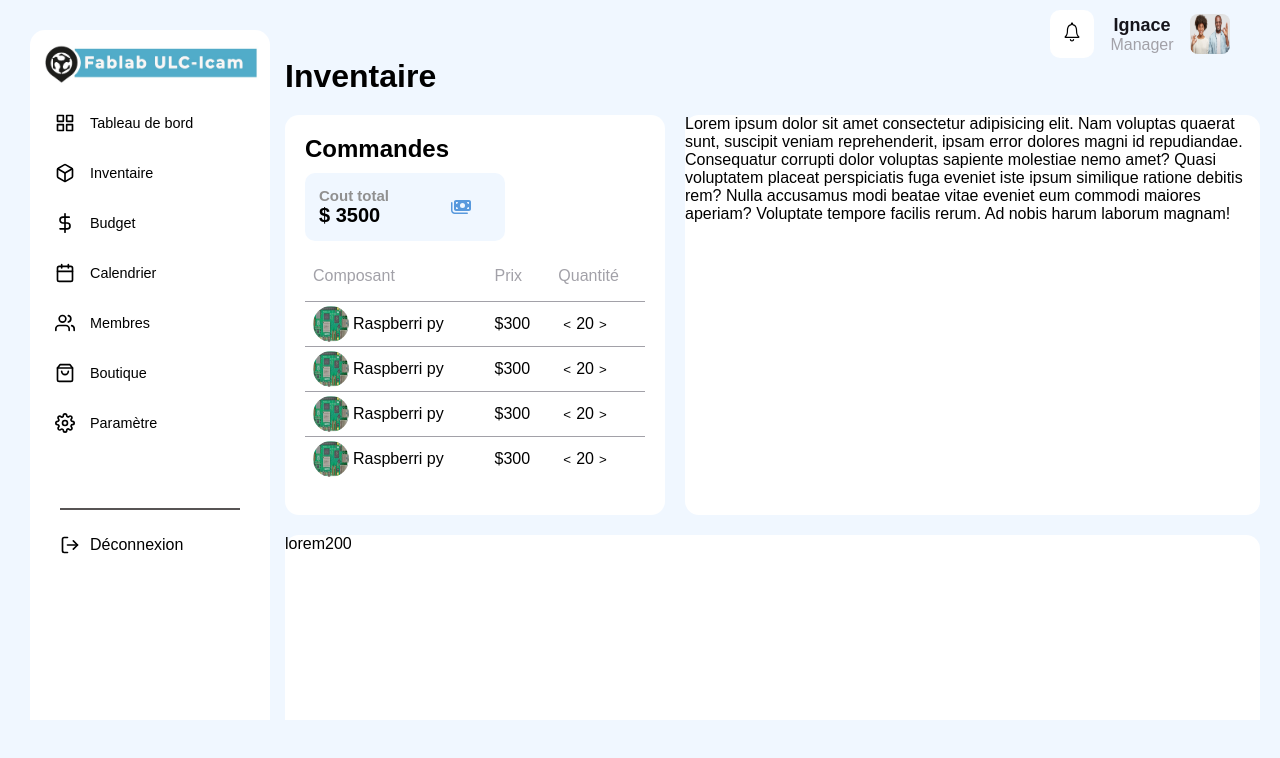
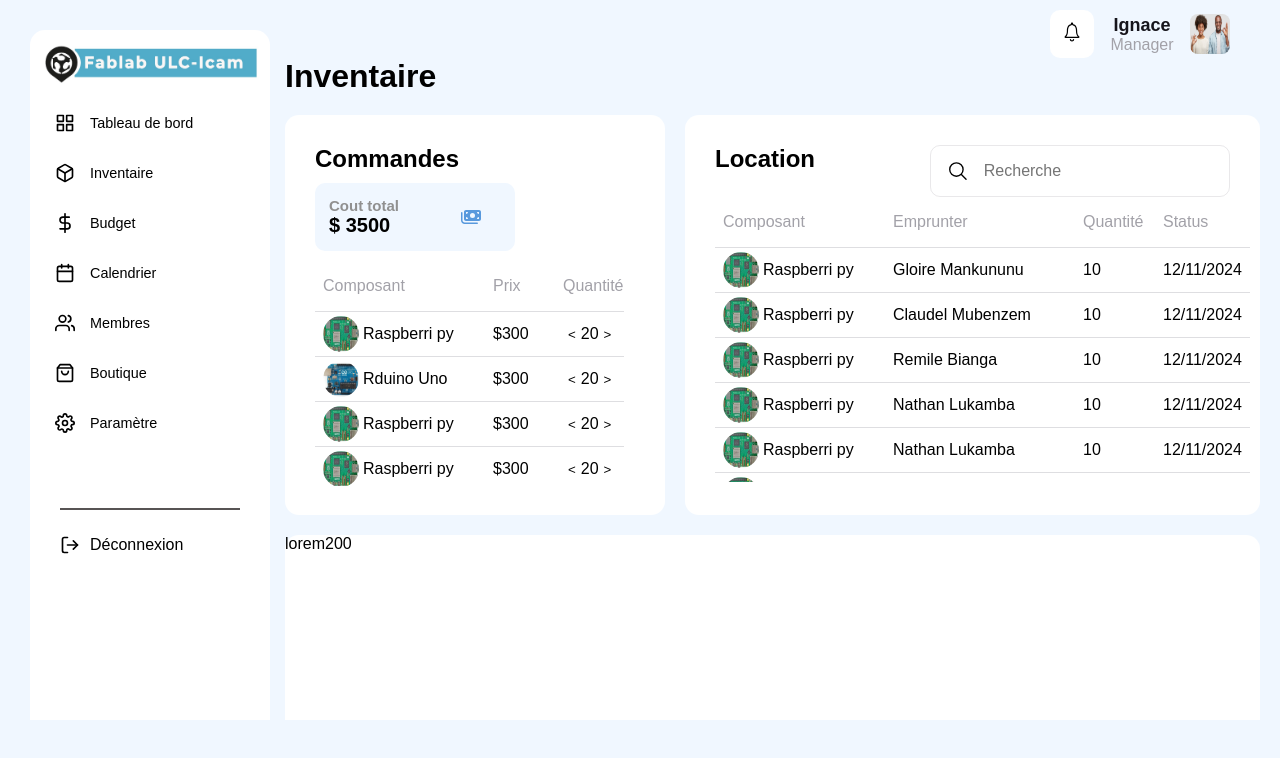
Before and after one commit to Coder-Edge/USI-Fablab, a React (Vite) app: page / in a window 1280 px wide. Shown: the top 758 px of the page. Built offline with nearby package versions, Linux system fonts and the light colour scheme.

Commit message:
Ajout du composant lacation

```diff
--- a/src/Dashboard/dashboard.css
+++ b/src/Dashboard/dashboard.css
@@ -14,7 +14,7 @@
     gap: 20px;
 }
 
-.dashboard .right {
+.dashboard .location {
     grid-area: right;
     min-width: 380px;
     height: 400px;
--- a/src/Dashboard/dashboard.jsx
+++ b/src/Dashboard/dashboard.jsx
@@ -1,4 +1,5 @@
 import Commands from "../commands/commands";
+import Location from "../Location/location";
 import "./dashboard.css"
 
 const Dashboard = () => {
@@ -7,9 +8,7 @@ const Dashboard = () => {
             <h1>Inventaire</h1>
             <div className="grid-content">
                 <Commands />
-                <div className="right">
-                    Lorem ipsum dolor sit amet consectetur adipisicing elit. Nam voluptas quaerat sunt, suscipit veniam reprehenderit, ipsam error dolores magni id repudiandae. Consequatur corrupti dolor voluptas sapiente molestiae nemo amet? Quasi voluptatem placeat perspiciatis fuga eveniet iste ipsum similique ratione debitis rem? Nulla accusamus modi beatae vitae eveniet eum commodi maiores aperiam? Voluptate tempore facilis rerum. Ad nobis harum laborum magnam!
-                </div>
+                <Location />
                 <div className="bottom">
                     lorem200
                 </div>
--- /dev/null
+++ b/src/Location/location.css
@@ -0,0 +1,51 @@
+
+
+.location {
+    padding: 30px;
+}
+
+.location .head {
+    display: flex;
+    flex-direction: row;
+    justify-content: space-between;
+    align-items: start;
+}
+
+.head  input {
+    border: 0;
+    outline: 0;
+    width: 100%;
+    height: 24px;
+    padding: 8px 15px;
+    font-size: 16px;
+}
+
+.location .table .table-commands tbody{
+    height: 235px;
+}
+
+.head .search {
+    display: flex;
+    align-items: center;
+    width: 300px;
+    padding: 13px 16px;
+    border: 1px solid #a2a1a83d;
+    border-radius: 10px;
+}
+
+.head .search .icon {
+    width: 24px;
+    height: 24px;
+}
+
+.location .table-commands .product-name {
+    min-width: 170px;
+}
+
+.location .table-commands .emprunter {
+    min-width: 190px;
+}
+
+.location .table-commands .quantity {
+    min-width: 80px;
+}
--- /dev/null
+++ b/src/Location/location.jsx
@@ -0,0 +1,134 @@
+import "./location.css"
+import { IoSearchOutline } from "react-icons/io5";
+
+const Location = () => {
+    return (
+        <div className="location">
+            <div className="head">
+                <h2>Location</h2>
+                <div className="search">
+                    <IoSearchOutline className="icon" />
+                    <input type="search" placeholder="Recherche" />
+                </div>
+            </div>
+            <div className="table">
+                <table className="table-commands">
+                <thead>
+                    <tr>
+                        <th className="product-name">Composant</th>
+                        <th className="emprunter">Emprunter</th>
+                        <th className="quantity">Quantité</th>
+                        <th>Status</th>
+                    </tr>
+                    </thead>
+                    <tbody>
+                        <tr>
+                            <td className="product-name">
+                                <div >
+                                    <img src="./src/assets/raspberry.jpg" alt="Raspberry pi" />
+                                    Raspberri py
+                                </div>
+                            </td>
+                            <td className="emprunter">
+                                Gloire Mankununu
+                            </td>
+                            <td className="quantity">
+                                10
+                            </td>
+                            <td className="status">
+                                12/11/2024
+                            </td>
+                        </tr>
+                        <tr>
+                            <td className="product-name">
+                                <div >
+                                    <img src="./src/assets/raspberry.jpg" alt="Raspberry pi" />
+                                    Raspberri py
+                                </div>
+                            </td>
+                            <td className="emprunter">
+                                Claudel Mubenzem
+                            </td>
+                            <td className="quanity">
+                                10
+                            </td>
+                            <td className="status">
+                                12/11/2024
+                            </td>
+                        </tr>
+                        <tr>
+                            <td className="product-name">
+                                <div >
+                                    <img src="./src/assets/raspberry.jpg" alt="Raspberry pi" />
+                                    Raspberri py
+                                </div>
+                            </td>
+                            <td className="emprunter">
+                                Remile Bianga
+                            </td>
+                            <td className="quanity">
+                                10
+                            </td>
+                            <td className="status">
+                                12/11/2024
+                            </td>
+                        </tr>
+                        <tr>
+                            <td className="product-name">
+                                <div >
+                                    <img src="./src/assets/raspberry.jpg" alt="Raspberry pi" />
+                                    Raspberri py
+                                </div>
+                            </td>
+                            <td className="emprunter">
+                                Nathan Lukamba
+                            </td>
+                            <td className="quanity">
+                                10
+                            </td>
+                            <td className="status">
+                                12/11/2024
+                            </td>
+                        </tr>
+                        <tr>
+                            <td className="product-name">
+                                <div >
+                                    <img src="./src/assets/raspberry.jpg" alt="Raspberry pi" />
+                                    Raspberri py
+                                </div>
+                            </td>
+                            <td className="emprunter">
+                                Nathan Lukamba
+                            </td>
+                            <td className="quanity">
+                                10
+                            </td>
+                            <td className="status">
+                                12/11/2024
+                            </td>
+                        </tr>
+                        <tr>
+                            <td className="product-name">
+                                <div >
+                                    <img src="./src/assets/raspberry.jpg" alt="Raspberry pi" />
+                                    Raspberri py
+                                </div>
+                            </td>
+                            <td className="emprunter">
+                                Gloire Mankununu
+                            </td>
+                            <td className="quanity">
+                                10
+                            </td>
+                            <td className="status">
+                                12/11/2024
+                            </td>
+                        </tr>
+                    </tbody>
+                </table>
+            </div>
+        </div>
+    )
+}
+
+export default Location;
--- a/src/commands/commands.css
+++ b/src/commands/commands.css
@@ -1,14 +1,9 @@
 
 .commands {
-    padding: 20px;
+    padding: 30px;
 }
 
-.commands .table {
-    height: 230px;
-    overflow: auto;
-}
-
-.commands .total-price {
+.total-price {
     display: flex;
     width: 200px;
     padding: 14px 14px;
@@ -19,68 +14,82 @@
     margin: 10px 0px;
 }
 
-.commands .total-price .label {
+.total-price .label {
     color: #909090;
     font-size: 15px;
     font-weight:700;
 }
 
-.commands .total-price .value {
+.total-price .value {
     font-size: 20px;
     font-weight: 700;
 }
 
-.commands .total-price .icon-money {
+.total-price .icon-money {
     width: 60px;
     color: #5899DD;
 }
 
-.commands .table-commands tbody .btn {
+.table-commands tbody .btn {
     background-color: transparent;
     border: 0;
     padding-inline: 5px;
     cursor: pointer;
 }
 
-.commands .table-commands {
+.table-commands tbody,
+.table-commands thead {
+    display: block;
+}
+
+.table-commands tbody {
+    height: 175px;
+    overflow-y: auto;
+}
+
+.table-commands {
     border-collapse: collapse;
     min-width: 100%;
 }
 
-.commands .table-commands thead th{
+.table-commands thead th{
     font-weight: 200;
     color: #A2A1A8;
     text-align: start;
 }
 
-.commands .table-commands th {
+.table-commands th {
     padding: 16px 8px;
 }
-.commands .table-commands td {
+.table-commands td {
     padding: 4px 8px;
 }
 
-.commands .table-commands tbody img {
+.table-commands tbody img {
     width: 36px;
     height: 36px;
     border-radius: 100px;
     margin-right: 4px;
 }
 
-.commands .table-commands tbody td div{
+.table-commands tbody td div{
     display: flex;
     align-items: center;
 }
 
-.commands .table-commands tr {
-    border-bottom: 1px solid #A2A1A8;
+.table-commands tbody tr {
+    border-top: 1px solid #d0d0d4b2;
+    transition: all .2s ease-in-out;
 }
 
-::-webkit-scrollbar-button {
-    width: 5px;
-    color: #5899DD;
+.table-commands tbody tr:hover {
+    background-color: #d0d0d448;
 }
 
-::-webkit-scrollbar-track {
-    background-color: #5899DD;
+.commands .table-commands .product-name {
+    min-width: 170px;
 }
+
+.commands .table-commands .price {
+    min-width: 70px;
+}
--- a/src/commands/commands.jsx
+++ b/src/commands/commands.jsx
@@ -19,9 +19,9 @@ const Commands = () => {
                 <table className="table-commands">
                     <thead>
                         <tr>
-                            <th>Composant</th>
-                            <th>Prix</th>
-                            <th>Quantité</th>
+                            <th className="product-name">Composant</th>
+                            <th className="price">Prix</th>
+                            <th className="action">Quantité</th>
                         </tr>
                     </thead>
                     <tbody>
@@ -35,7 +35,7 @@ const Commands = () => {
                             <td className="price">
                                 $300
                             </td>
-                            <td>
+                            <td className="action">
                                 <button className="btn">{inf}</button>
                                 <span>20</span>
                                 <button className="btn">{sup}</button>
@@ -44,8 +44,8 @@ const Commands = () => {
                         <tr>
                             <td className="product-name">
                                 <div >
-                                    <img src="./src/assets/raspberry.jpg" alt="Raspberry pi" />
-                                    Raspberri py
+                                    <img src="./src/assets/arduino.jpg" alt="Arduino Uno" />
+                                    Rduino Uno
                                 </div>
                             </td>
                             <td className="price">
```
